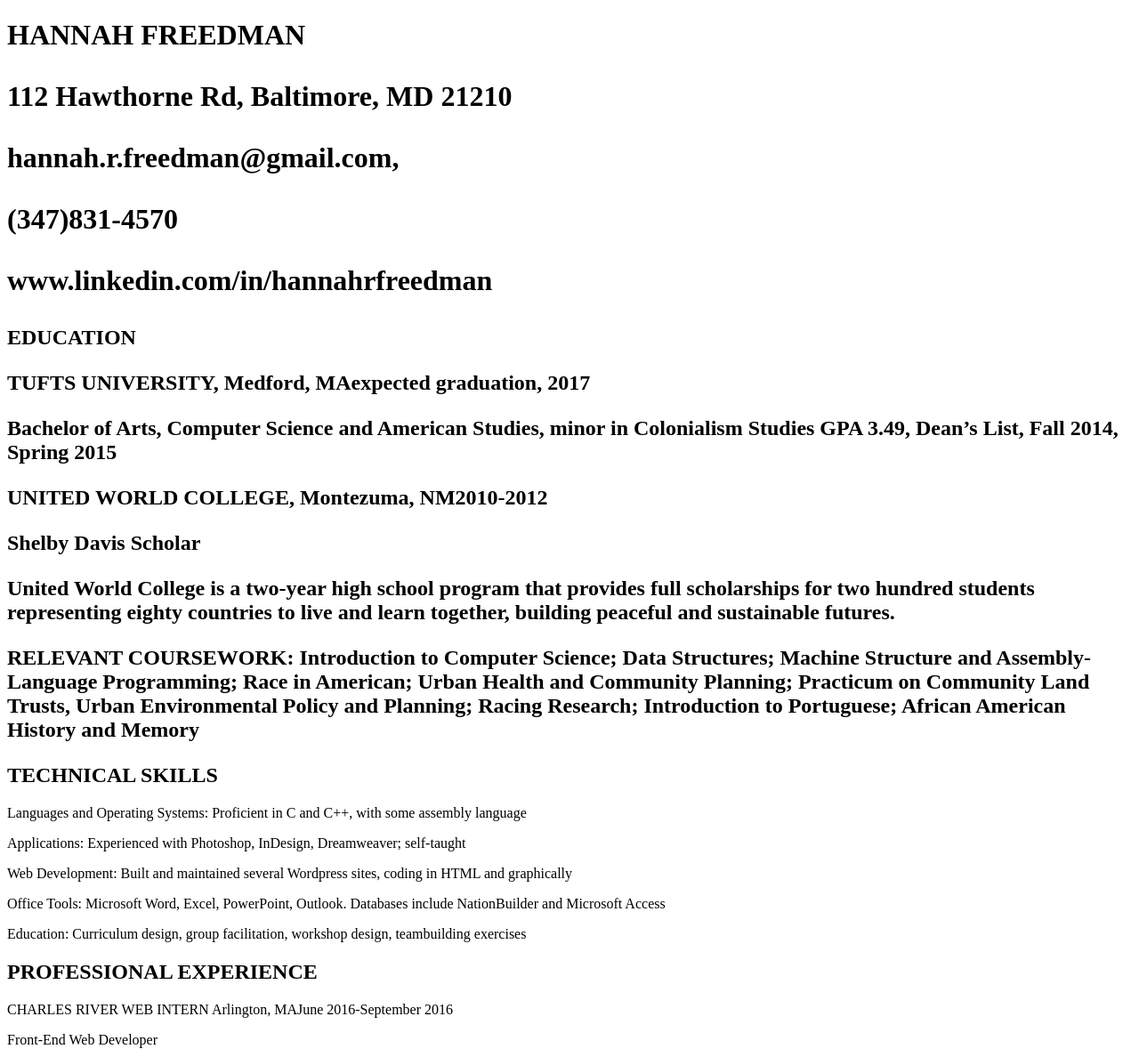
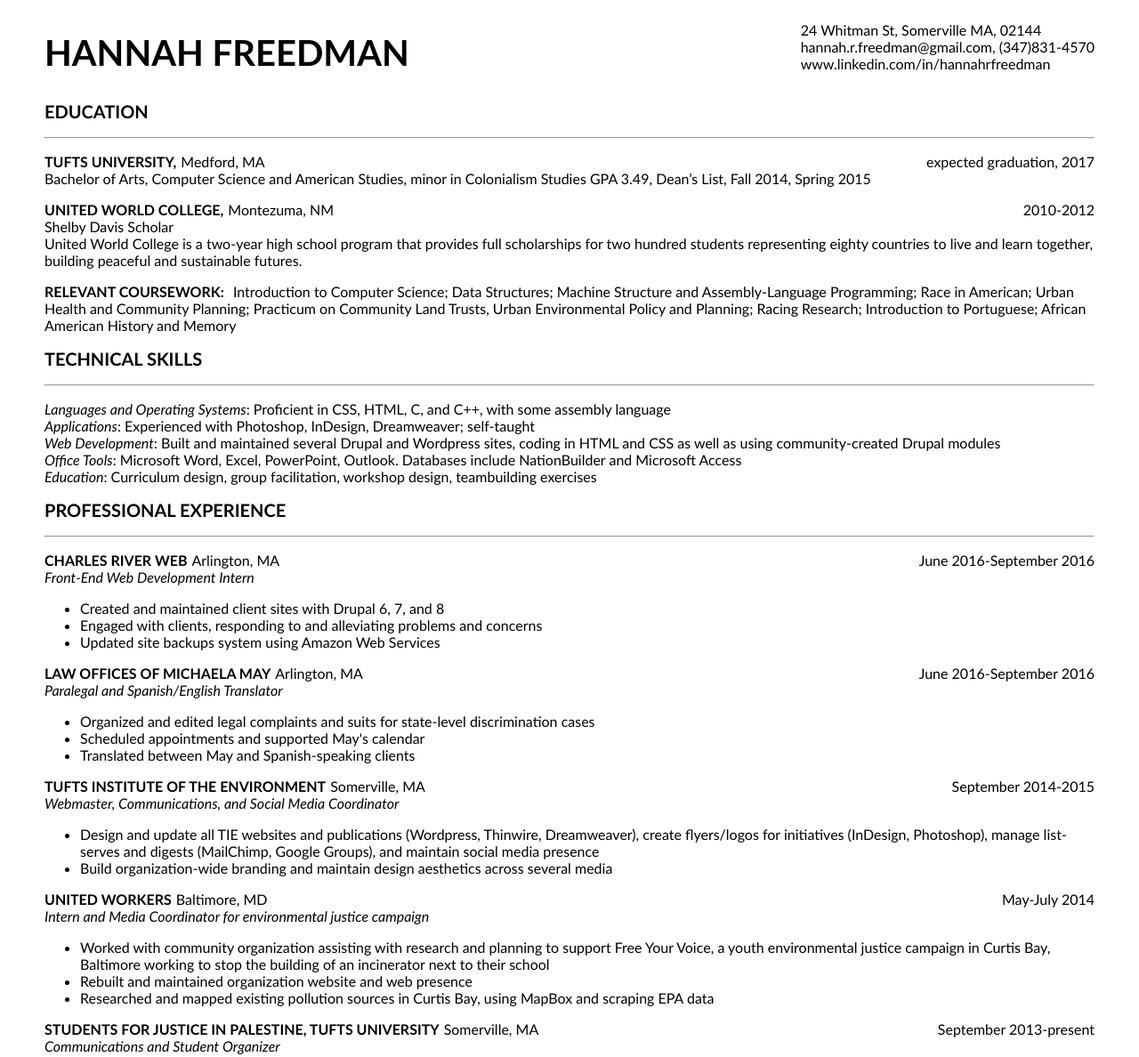
Before and after one commit to hannahrfreedman/OLDhannahrfreedman.github.io, a plain HTML site: page resume.html in a window 1280 px wide. Shown: the top 1188 px of the page at 89% size. Drawn offline with Linux system fonts and the light colour scheme.

Commit message:
final edits

```diff
--- a/bio.css
+++ b/bio.css
@@ -10,3 +10,6 @@ body {
 #contact_me {
 	font-size: 24px;
 }
+a:link a:visited {
+	color: blue;
+}
--- a/resume.css
+++ b/resume.css
@@ -0,0 +1,56 @@
+h1{
+	font-size: 40px;
+	font-family: Calibri, Candara, Segoe, "Segoe UI", Optima, Arial, sans-serif;
+}
+
+h2 {
+	font-size: 20px;
+}
+
+body {
+	font-family: Calibri, Candara, Segoe, "Segoe UI", Optima, Arial, sans-serif;
+	font-size: 16px;
+	margin-left: 50px;
+	margin-right: 50px;
+}
+
+#name {
+	float: left;
+	width: 500px;
+}
+
+#contact_me {
+	font-size: 16px;
+	float: right;
+}
+
+#heading {
+	height: 50px;
+	margin-bottom: 55px;
+}
+
+#courses {
+	margin-left: 10px;
+}
+
+.title {
+	float: left;
+	font-weight: bold;
+}
+
+.location {
+	margin-left: 5px;
+	float: left;
+}
+
+.date {
+	float: right;
+}
+
+.title .location .body {
+	font-size: 16px;
+}
+
+.subheading {
+	font-style: italic;
+}
--- a/resume.html
+++ b/resume.html
@@ -3,98 +3,106 @@
 <head>
 <meta charset="UTF-8">
 <title>Resume, Hannah Freedman</title>
+<link rel="stylesheet" type="text/css" href="resume.css">
 </head>
 
 <body>
-<h1>HANNAH FREEDMAN<h1>
+<div id="heading">
+<div id="name">
+<h1>HANNAH FREEDMAN</h1></div>
 <div id="contact_me">
-<p>112 Hawthorne Rd, Baltimore, MD 21210</p>
-<p>hannah.r.freedman@gmail.com,</p>
-<p>(347)831-4570</p>
-<p>www.linkedin.com/in/hannahrfreedman</p>
+<p>24 Whitman St, Somerville MA, 02144<br>hannah.r.freedman@gmail.com,
+(347)831-4570<br>www.linkedin.com/in/hannahrfreedman</p>
+</div>
 </div>
 
-<h2>EDUCATION<h2>
+<h2>EDUCATION</h2><hr>
+<p><span class="title">TUFTS UNIVERSITY, </span>
+<span class="location"> Medford, MA</span>
+<span class="date"> expected graduation, 2017</span><br>
+<span class="body"> Bachelor of Arts, Computer Science and American Studies, minor in Colonialism Studies GPA 3.49, Dean’s List, Fall 2014, Spring 2015</span></p>
 
-<p><span class="title">TUFTS UNIVERSITY,</span><span class="location"> Medford, MA</span><span class="date">expected graduation, 2017</span></p>
-<p class="body">
-Bachelor of Arts, Computer Science and American Studies, minor in Colonialism Studies
-GPA 3.49, Dean’s List, Fall 2014, Spring 2015</p>
+<p><span class="title">UNITED WORLD COLLEGE,</span><span class="location">
+Montezuma, NM</span><span class="date">2010-2012</span><br>
+<span class="body">Shelby Davis Scholar<br>United World College is a two-year high school program that provides full scholarships for two hundred students representing eighty countries to live and learn together, building peaceful and sustainable futures. </span></p>
 
-<p><span class="title">UNITED WORLD COLLEGE,</span><span class="location"> Montezuma, NM</span><span class="date">2010-2012</span></p>
-<p class="body">
-<p>Shelby Davis Scholar</p>
-<p>United World College is a two-year high school program that provides full scholarships for two hundred students representing eighty countries to live and learn together, building peaceful and sustainable futures. </p>
+<p class="body"><span class="title">RELEVANT COURSEWORK:</span><span id="courses"> Introduction to
+Computer Science; Data Structures; Machine Structure and Assembly-Language
+Programming; Race in American; Urban Health and Community Planning; Practicum
+on Community Land Trusts, Urban Environmental Policy and Planning; Racing
+Research; Introduction to Portuguese; African American History and Memory</span></p>
 
-<p class="body"><span class="title">RELEVANT COURSEWORK:</span> Introduction to Computer Science; Data Structures; Machine Structure and Assembly-Language Programming; Race in American; Urban Health and Community Planning; Practicum on Community Land Trusts, Urban Environmental Policy and Planning; Racing Research; Introduction to Portuguese; African American History and Memory</p>
 
-<h2>TECHNICAL SKILLS</h2>
+<h2>TECHNICAL SKILLS</h2><hr>
 
-<p><span class="subheading">Languages and Operating Systems</span>: Proficient in C and C++, with some assembly language</p>
-<p><span class="subheading">Applications</span>: Experienced with Photoshop, InDesign, Dreamweaver; self-taught</p>
-<p><span class="subheading">Web Development</span>: Built and maintained several Wordpress sites, coding in HTML and graphically</p>
-<p><span class="subheading">Office Tools</span>: Microsoft Word, Excel, PowerPoint, Outlook. Databases include NationBuilder and Microsoft Access</p>
-<p><span class="subheading">Education</span>: Curriculum design, group facilitation, workshop design, teambuilding exercises</p>
+<p><span class="subheading">Languages and Operating Systems</span>: Proficient
+in CSS, HTML, C, and C++, with some assembly language<br>
+<span class="subheading">Applications</span>: Experienced with Photoshop,
+InDesign, Dreamweaver; self-taught<br>
+<span class="subheading">Web Development</span>: Built and maintained
+several Drupal and Wordpress sites, coding in HTML and CSS as well as using community-created Drupal modules<br>
+<span class="subheading">Office Tools</span>: Microsoft Word, Excel, PowerPoint, Outlook. Databases include NationBuilder and Microsoft Access<br>
+<span class="subheading">Education</span>: Curriculum design, group facilitation, workshop design, teambuilding exercises</p>
 
-<h2>PROFESSIONAL EXPERIENCE</h2>
+<h2>PROFESSIONAL EXPERIENCE</h2><hr>
 
-<p><span class="title">CHARLES RIVER WEB INTERN</span><span class="location"> Arlington, MA</span><span class="date">June 2016-September 2016</span></p>
-<p class="subheading">Front-End Web Developer</p>
+<p><span class="title">CHARLES RIVER WEB</span><span class="location"> Arlington, MA</span><span class="date">June 2016-September 2016</span><br>
+<span class="subheading">Front-End Web Development Intern</span><br>
 <ul class="body">
 <li>Created and maintained client sites with Drupal 6, 7, and 8</li>
 <li>Engaged with clients, responding to and alleviating problems and concerns</li>
 <li>Updated site backups system using Amazon Web Services</li>
-</ul>
+</ul></p>
 
-<p><span class="title">PARALEGAL WITH LAW OFFICES OF MICHAELA MAY</span><span class="location"> Arlington, MA</span><span class="date">June 2016-September 2016</span></p>
-<p class="subheading">Researcher, Editor, Secretary, and Spanish/English Translator</p>
+<p><span class="title">LAW OFFICES OF MICHAELA MAY</span><span class="location"> Arlington, MA</span><span class="date">June 2016-September 2016</span><br>
+<span class="subheading">Paralegal and Spanish/English Translator</span><br>
 <ul class="body">
 <li>Organized and edited legal complaints and suits for state-level discrimination cases</li>
 <li>Scheduled appointments and supported May's calendar</li>
 <li>Translated between May and Spanish-speaking clients</li>
-</ul>
+</ul></p>
 
-<p><span class="title">TUFTS INSTITUTE OF THE ENVIRONMENT</span><span class="location"> Somerville, MA</span><span class="date">September 2014-2015</span></p>
-<p class="subheading">Webmaster, Communications, and Social Media Coordinator</p>
+<p><span class="title">TUFTS INSTITUTE OF THE ENVIRONMENT</span><span class="location"> Somerville, MA</span><span class="date">September 2014-2015</span><br>
+<span class="subheading">Webmaster, Communications, and Social Media Coordinator</span><br>
 <ul class="body">
 <li>Design and update all TIE websites and publications (Wordpress, Thinwire, Dreamweaver), create flyers/logos for initiatives (InDesign, Photoshop), manage list-serves and digests (MailChimp, Google Groups), and maintain social media presence</li>
 <li>Build organization-wide branding and maintain design aesthetics across several media</li>
-</ul>
+</ul></p>
 
-<p><span class="title">UNITED WORKERS</span><span class="location"> Baltimore, MD</span><span class="date">May-July 2014</span></p>
-<p class="subheading">Intern and Media Coordinator for environmental justice campaign</p>
+<p><span class="title">UNITED WORKERS</span><span class="location"> Baltimore, MD</span><span class="date">May-July 2014</span><br>
+<span class="subheading">Intern and Media Coordinator for environmental justice campaign</span><br>
 <ul class="body">
 <li>Worked with community organization assisting with research and planning to support Free Your Voice, a youth environmental justice campaign in Curtis Bay, Baltimore working to stop the building of an incinerator next to their school</li>
 <li>Rebuilt and maintained organization website and web presence</li>
 <li>Researched and mapped existing pollution sources in Curtis Bay, using MapBox and scraping EPA data</li>
-</ul>
+</ul></p>
 
-<p><span class="title">STUDENTS FOR JUSTICE IN PALESTINE, TUFTS UNIVERSITY</span><span class="location"> Somerville, MA</span><span class="date">September 2013-present</span></p>
-<p class="subheading">Communications and Student Organizer</p>
+<p><span class="title">STUDENTS FOR JUSTICE IN PALESTINE, TUFTS UNIVERSITY</span><span class="location"> Somerville, MA</span><span class="date">September 2013-present</span><br>
+<span class="subheading">Communications and Student Organizer</span><br>
 <ul class="body">
 <li>Organize campus-wide Palestinian Solidarity work</li>
 <li>Hosted 2014 SJP National Conference, “Beyond Solidarity: Resisting Racism and Colonialism from the U.S. to Palestine”</li>
 <li>Facilitate weekly meetings, communicating between several working groups</li>
 <li>Design effective direct actions and means of communicating our message to the campus community</li>
-</ul>
+</ul></p>
 
-<p><span class="title">AFRICAN YOUTH LEADERSHIP EXPERIENCE</span><span class="location"> Kampala, Uganda</span><span class="date">Summer 2014</span></p>
-<p class="subheading">Lead Facilitator, recipient of 2014 Davis Projects for Peace $10,000 grant</p>
+<p><span class="title">AFRICAN YOUTH LEADERSHIP EXPERIENCE</span><span class="location"> Kampala, Uganda</span><span class="date">Summer 2014</span><br>
+<span class="subheading">Lead Facilitator, recipient of 2014 Davis Projects for Peace $10,000 grant</span><br>
 <ul class="body">
 <li>Designed curriculum with Ugandan organization In Movement for East African youth on leadership and conflict resolution</li>
 <li>Led transformative learning sessions through arts, encouraging youth to celebrate self-awareness and creativity</li>
 <li>Facilitated team-building activities, cross-cultural understanding, and dialogues on gender and interfaith</li>
 <li>Handled logistics of student travel, housing and dining, and program documentation</li>
-</ul>
+</ul></p>
 
-<p><span class="title">BARTOS INSTITUTE FOR CONSTRUCTIVE ENGAGEMENT OF CONFLICT</span><span class="location"> Montezuma, NM</span><span class="date">2010-2012</span></p>
-<p class="subheading">Student Facilitator and Peer Mediator</p>
+<p><span class="title">BARTOS INSTITUTE FOR CONSTRUCTIVE ENGAGEMENT OF CONFLICT</span><span class="location"> Montezuma, NM</span><span class="date">2010-2012</span><br>
+<span class="subheading">Student Facilitator and Peer Mediator</span><br>
 <ul class="body">
 <li>Resolved conflicts that arose at an international boarding school as a trained peer mediator stationed in a dormitory</li>
 <li>Led trainings on conflict transformation, as well as team-building activities for first year students</li>
 <li>Facilitated Restorative Justice Circles in school community</li>
-</ul>
+</ul></p>
 
+<a href="index.html">Back to homepage</a>
 </body>
-
 </html>
```
Also changed, not shown: bio.html (+12 -1 lines), index.html (+5 -2 lines).
